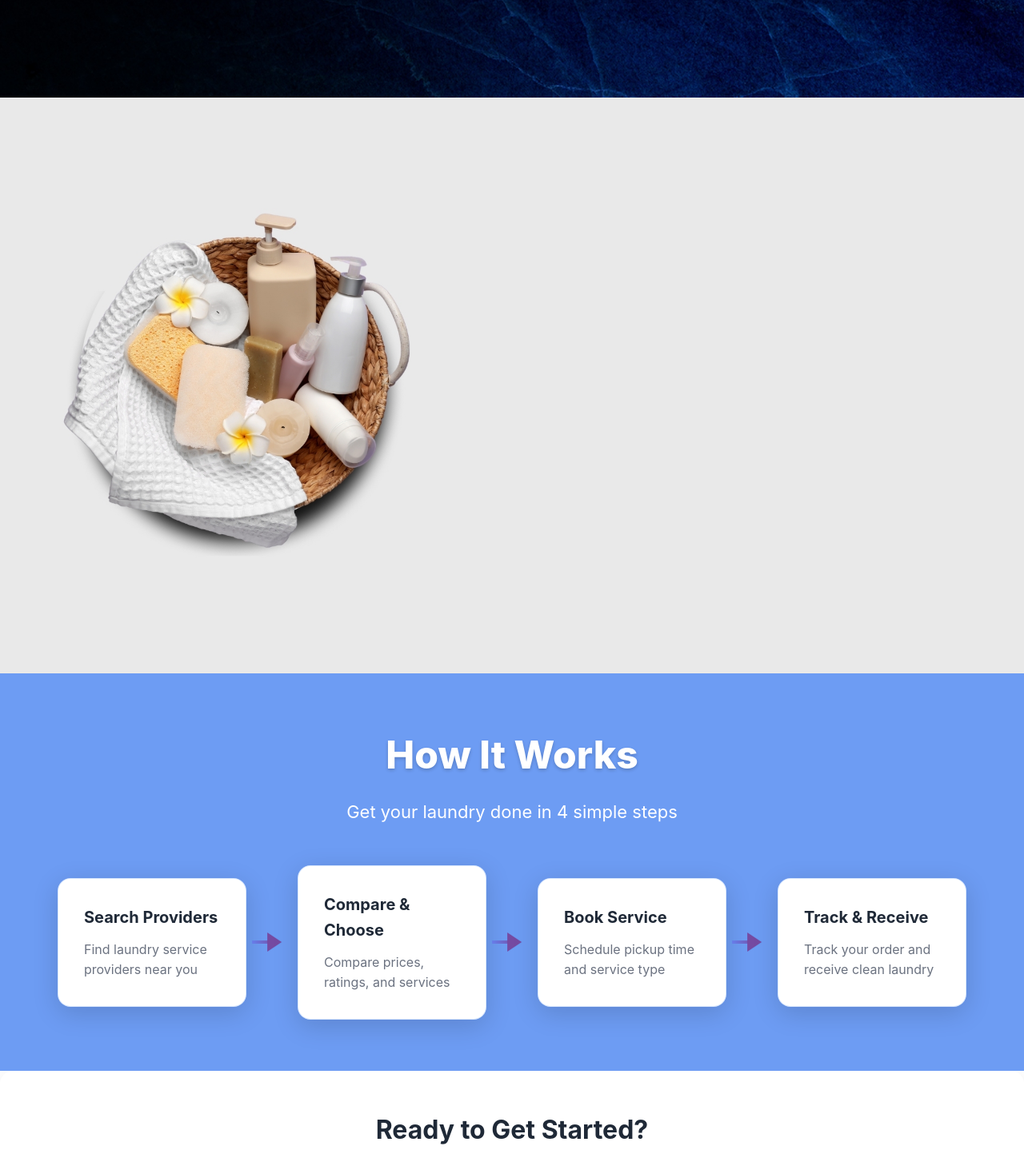
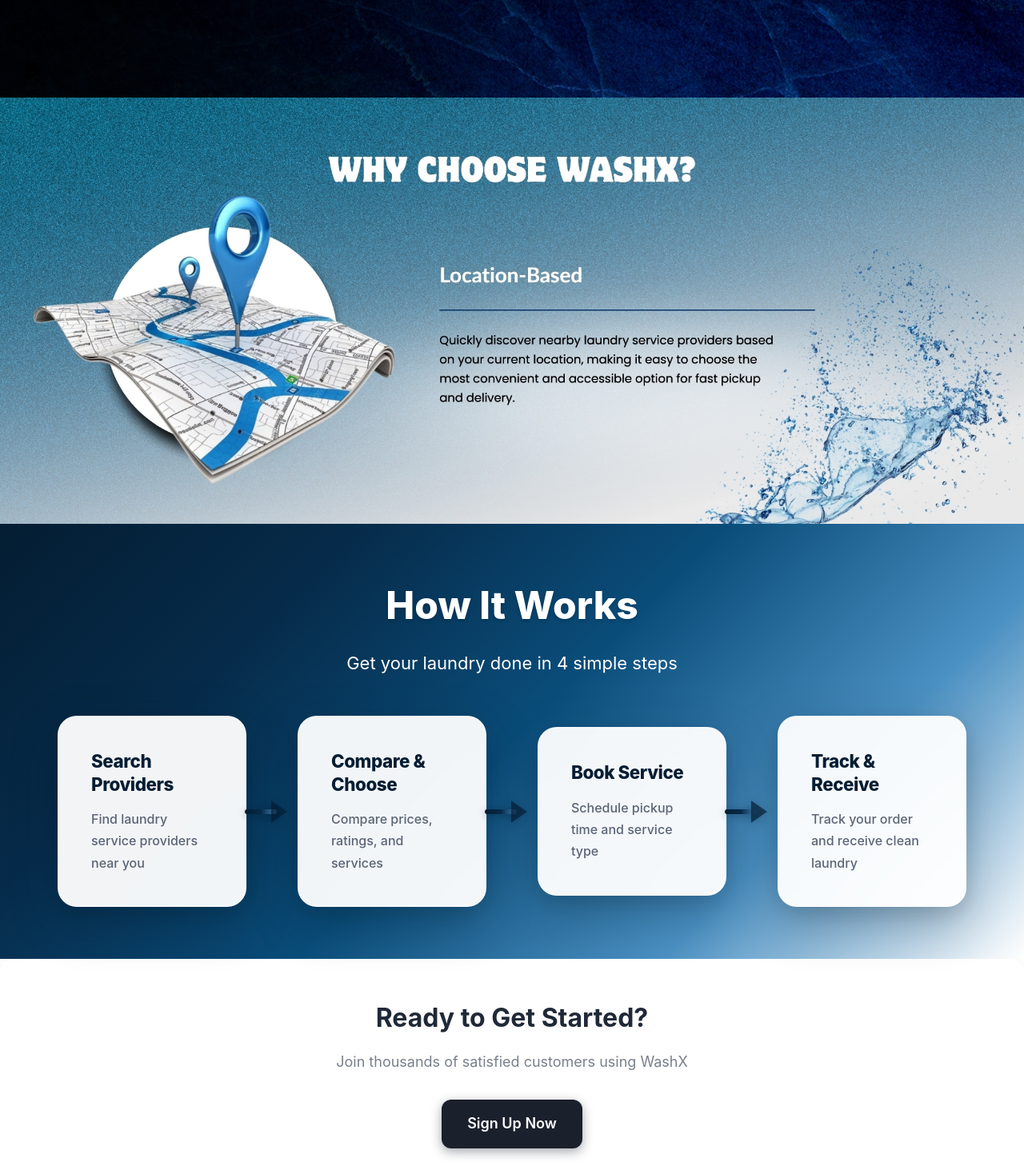
Before and after one commit to JithmiRandula/washX, a React app in the folder frontend/: page / in a window 1280 px wide. Shown: the part 740-2198 px from the top of the page at 80% size. Built offline with nearby package versions, Linux system fonts and the light colour scheme; no server answers; the HTML template or start-up script is replaced by a standard one.

Commit message:
Update Navbar and Home styles with improved button designs and image transitions

```diff
--- a/frontend/src/components/Navbar/Navbar.css
+++ b/frontend/src/components/Navbar/Navbar.css
@@ -93,7 +93,7 @@
 }
 
 .navbar-signup-button {
-  background-color: #003366;
+  background-color: #1e3a8a;
   color: #ffffff;
   border: none;
   border-radius: 5px;
@@ -102,10 +102,12 @@
   font-weight: 500;
   cursor: pointer;
   transition: background-color 0.3s ease;
+  box-shadow: 0 4px 14px rgba(30, 58, 138, 0.4);
 }
 
 .navbar-signup-button:hover {
-  background-color: #002244;
+  background-color: #1d4ed8;
+  box-shadow: 0 8px 20px rgba(29, 78, 216, 0.5);
 }
 
 .btn-primary, .btn-secondary {
--- a/frontend/src/pages/Home/Home.css
+++ b/frontend/src/pages/Home/Home.css
@@ -353,7 +353,7 @@
 }
 
 .how-it-works-section {
-  background: #6d9cf3;
+  background: linear-gradient(135deg, #041d32 0%, #062b4a 25%, #0a4d7a 50%, #4a90c2 75%, #ffffff 100%);
   position: relative;
 }
 
@@ -378,14 +378,15 @@
 
 .step-card {
   position: relative;
-  padding: 2rem;
-  background: #ffffff;
-  backdrop-filter: blur(12px);
-  border-radius: 1rem;
-  box-shadow: 0 8px 32px rgba(0, 0, 0, 0.15);
-  border: 1px solid rgba(59, 130, 246, 0.2);
-  transition: all 0.3s ease;
+  padding: 2.5rem;
+  background: rgba(255, 255, 255, 0.95);
+  backdrop-filter: blur(20px);
+  border-radius: 1.5rem;
+  box-shadow: 0 20px 60px rgba(4, 29, 50, 0.3), 0 8px 25px rgba(0, 0, 0, 0.1);
+  border: 2px solid rgba(255, 255, 255, 0.3);
+  transition: all 0.4s ease;
   z-index: 1;
+  transform: translateZ(0) scale(1);
 }
 
 .step-card::after {
@@ -394,25 +395,28 @@
   top: 50%;
   right: -2.5rem;
   transform: translateY(-50%);
-  width: 2rem;
-  height: 4px;
-  background: linear-gradient(to right, #667eea, #764ba2);
+  width: 2.5rem;
+  height: 6px;
+  background: linear-gradient(to right, #041d32 0%, #062b4a 50%, #4a90c2 100%);
+  border-radius: 3px;
   z-index: 10;
+  box-shadow: 0 2px 10px rgba(4, 29, 50, 0.4);
 }
 
 .step-card::before {
   content: '';
   position: absolute;
   top: 50%;
-  right: -2.8rem;
+  right: -3rem;
   transform: translateY(-50%);
   width: 0;
   height: 0;
-  border-left: 18px solid #764ba2;
-  border-top: 12px solid transparent;
-  border-bottom: 12px solid transparent;
+  border-left: 20px solid #041d32;
+  border-top: 14px solid transparent;
+  border-bottom: 14px solid transparent;
   z-index: 11;
-  animation: arrow-pulse 2s ease-in-out infinite;
+  animation: arrow-pulse 2.5s ease-in-out infinite;
+  filter: drop-shadow(0 2px 8px rgba(4, 29, 50, 0.4));
 }
 
 .step-card:nth-child(4)::after,
@@ -432,36 +436,36 @@
 }
 
 .step-card:hover {
-  transform: translateY(-5px);
-  box-shadow: 0 12px 40px rgba(0, 0, 0, 0.25);
-  background: #ffffff;
-  border-color: rgba(59, 130, 246, 0.4);
+  transform: translateY(-8px) scale(1.02);
+  box-shadow: 0 25px 80px rgba(4, 29, 50, 0.4), 0 15px 40px rgba(0, 0, 0, 0.2);
+  background: rgba(255, 255, 255, 0.98);
+  border-color: rgba(74, 144, 194, 0.5);
 }
 
 .step-number {
-  width: 80px;
-  height: 80px;
-  background: linear-gradient(145deg, #667eea 0%, #764ba2 100%);
+  width: 90px;
+  height: 90px;
+  background: linear-gradient(145deg, #041d32 0%, #062b4a 50%, #4a90c2 100%);
   color: white;
   border-radius: 50%;
   display: flex;
   align-items: center;
   justify-content: center;
-  font-size: 2.25rem;
+  font-size: 2.5rem;
   font-weight: 900;
   margin-bottom: 1.5rem;
   box-shadow:
-    0 10px 25px rgba(102, 126, 234, 0.5),
-    0 5px 15px rgba(118, 75, 162, 0.4),
-    inset 0 -3px 8px rgba(0, 0, 0, 0.2),
-    inset 0 3px 8px rgba(255, 255, 255, 0.3);
+    0 15px 35px rgba(4, 29, 50, 0.6),
+    0 8px 20px rgba(6, 43, 74, 0.5),
+    inset 0 -4px 12px rgba(0, 0, 0, 0.3),
+    inset 0 4px 12px rgba(255, 255, 255, 0.2);
   text-shadow:
-    0 2px 4px rgba(0, 0, 0, 0.3),
-    0 4px 8px rgba(0, 0, 0, 0.2),
-    0 -1px 2px rgba(255, 255, 255, 0.3);
+    0 3px 6px rgba(0, 0, 0, 0.5),
+    0 1px 3px rgba(255, 255, 255, 0.3);
   position: relative;
-  transform: perspective(1000px) rotateX(10deg);
-  transition: all 0.3s ease;
+  transform: perspective(1000px) rotateX(5deg);
+  transition: all 0.4s ease;
+  border: 3px solid rgba(255, 255, 255, 0.2);
 }
 
 .step-number::before {
@@ -477,24 +481,29 @@
 }
 
 .step-card:hover .step-number {
-  transform: perspective(1000px) rotateX(10deg) translateY(-5px);
+  transform: perspective(1000px) rotateX(5deg) translateY(-8px) scale(1.05);
   box-shadow:
-    0 15px 35px rgba(102, 126, 234, 0.6),
-    0 8px 20px rgba(118, 75, 162, 0.5),
-    inset 0 -3px 8px rgba(0, 0, 0, 0.2),
-    inset 0 3px 8px rgba(255, 255, 255, 0.3);
+    0 20px 50px rgba(4, 29, 50, 0.7),
+    0 12px 30px rgba(6, 43, 74, 0.6),
+    inset 0 -4px 12px rgba(0, 0, 0, 0.3),
+    inset 0 4px 12px rgba(255, 255, 255, 0.3);
 }
 
 .step-card h3 {
-  font-size: 1.25rem;
-  color: #1f2937;
-  margin-bottom: 0.75rem;
-  font-weight: 700;
+  font-size: 1.4rem;
+  color: #041d32;
+  margin-bottom: 1rem;
+  font-weight: 800;
+  letter-spacing: -0.02em;
+  line-height: 1.3;
 }
 
 .step-card p {
-  color: #6b7280;
-  line-height: 1.6;
+  color: #4a5568;
+  line-height: 1.7;
+  font-size: 1rem;
+  font-weight: 500;
+  opacity: 0.9;
 }
 
 .cta-section {
@@ -539,14 +548,37 @@
   display: inline-block;
 }
 
+.btn-cta-signup {
+  background: #1a202c;
+  color: #ffffff;
+  border: none;
+  padding: 1rem 2rem;
+  border-radius: 0.75rem;
+  font-weight: 600;
+  font-size: 1.125rem;
+  text-decoration: none;
+  transition: all 0.3s;
+  display: inline-block;
+  box-shadow: 0 4px 14px rgba(26, 32, 44, 0.4);
+}
+
+.btn-cta-signup:hover {
+  transform: translateY(-2px);
+  background: #2d3748;
+  box-shadow: 0 8px 20px rgba(45, 55, 72, 0.5);
+}
+
 .btn-cta {
-  background: white;
-  color: #764ba2;
+  background: #1e3a8a;
+  color: #ffffff;
+  border: none;
+  box-shadow: 0 4px 14px rgba(30, 58, 138, 0.4);
 }
 
 .btn-cta:hover {
   transform: translateY(-2px);
-  box-shadow: 0 10px 25px rgba(0, 0, 0, 0.2);
+  background: #1d4ed8;
+  box-shadow: 0 8px 20px rgba(29, 78, 216, 0.5);
 }
 
 .btn-cta-secondary {
@@ -562,6 +594,7 @@
 .provider-cta-section {
   background: #1f2937;
   padding: 4rem 2rem;
+  margin-bottom: 4rem;
 }
 
 .provider-cta-container {
@@ -600,6 +633,14 @@
   align-items: center;
   gap: 0.75rem;
   font-size: 1.125rem;
+  border: 2px solid #e5e7eb;
+  border-radius: 0.75rem;
+  padding: 1rem 1.5rem;
+  transition: border-color 0.3s ease;
+}
+
+.provider-benefits li:hover {
+  border-color: #6b7280;
 }
 
 .provider-benefits svg {
@@ -667,6 +708,12 @@
   align-items: center;
 }
 
+.image-wrapper {
+  position: relative;
+  width: 100%;
+  height: auto;
+}
+
 .search-image {
   width: 100%;
   height: auto;
@@ -674,4 +721,17 @@
   border: none;
   border-radius: 0;
   box-shadow: none;
+  position: absolute;
+  top: 0;
+  left: 0;
+  opacity: 0;
+  transition: opacity 1.5s ease-in-out;
 }
+
+.search-image.active {
+  opacity: 1;
+}
+
+.search-image:first-child {
+  position: relative;
+}
--- a/frontend/src/pages/Home/Home.jsx
+++ b/frontend/src/pages/Home/Home.jsx
@@ -1,11 +1,23 @@
 import { Link } from 'react-router-dom';
-import { useState } from 'react';
+import { useState, useEffect } from 'react';
 import { Search, MapPin, Clock, Shield, Star, TrendingUp } from 'lucide-react';
 import './Home.css';
-import searchImage from "/search4.jpg";
 
 const Home = () => {
   const [isPlaying, setIsPlaying] = useState(true);
+  const [currentImageIndex, setCurrentImageIndex] = useState(0);
+
+  const images = ['/search13.jpg', '/search14.jpg', '/search15.jpg', '/search16.jpg'];
+
+  useEffect(() => {
+    const interval = setInterval(() => {
+      setCurrentImageIndex((prevIndex) =>
+        (prevIndex + 1) % images.length
+      );
+    }, 4000); // Change image every 4 seconds
+
+    return () => clearInterval(interval);
+  }, []);
 
   const handleVideoClick = (e) => {
     const video = e.target;
@@ -95,7 +107,16 @@
 
       <section className="image-section">
         <div className="image-container">
-          <img src={searchImage} alt="Search Providers" className="search-image" />
+          <div className="image-wrapper">
+            {images.map((image, index) => (
+              <img
+                key={index}
+                src={image}
+                alt="Search Providers"
+                className={`search-image ${currentImageIndex === index ? 'active' : ''}`}
+              />
+            ))}
+          </div>
         </div>
       </section>
 
@@ -120,7 +141,7 @@
           <h2>Ready to Get Started?</h2>
           <p>Join thousands of satisfied customers using WashX</p>
           <div className="cta-buttons">
-            <Link to="/register" className="btn-cta">
+            <Link to="/register" className="btn-cta-signup">
               Sign Up Now
             </Link>
           </div>
@@ -134,19 +155,16 @@
             <p>Grow your business by joining our platform</p>
             <ul className="provider-benefits">
               <li>
-                <TrendingUp size={24} />
                 <span>Reach more customers</span>
               </li>
               <li>
-                <Star size={24} />
                 <span>Build your reputation</span>
               </li>
               <li>
-                <Shield size={24} />
                 <span>Secure payments</span>
               </li>
             </ul>
-            <Link to="/provider/register" className="btn-provider">
+            <Link to="/register" className="btn-provider">
               Register as Provider
             </Link>
           </div>
```
